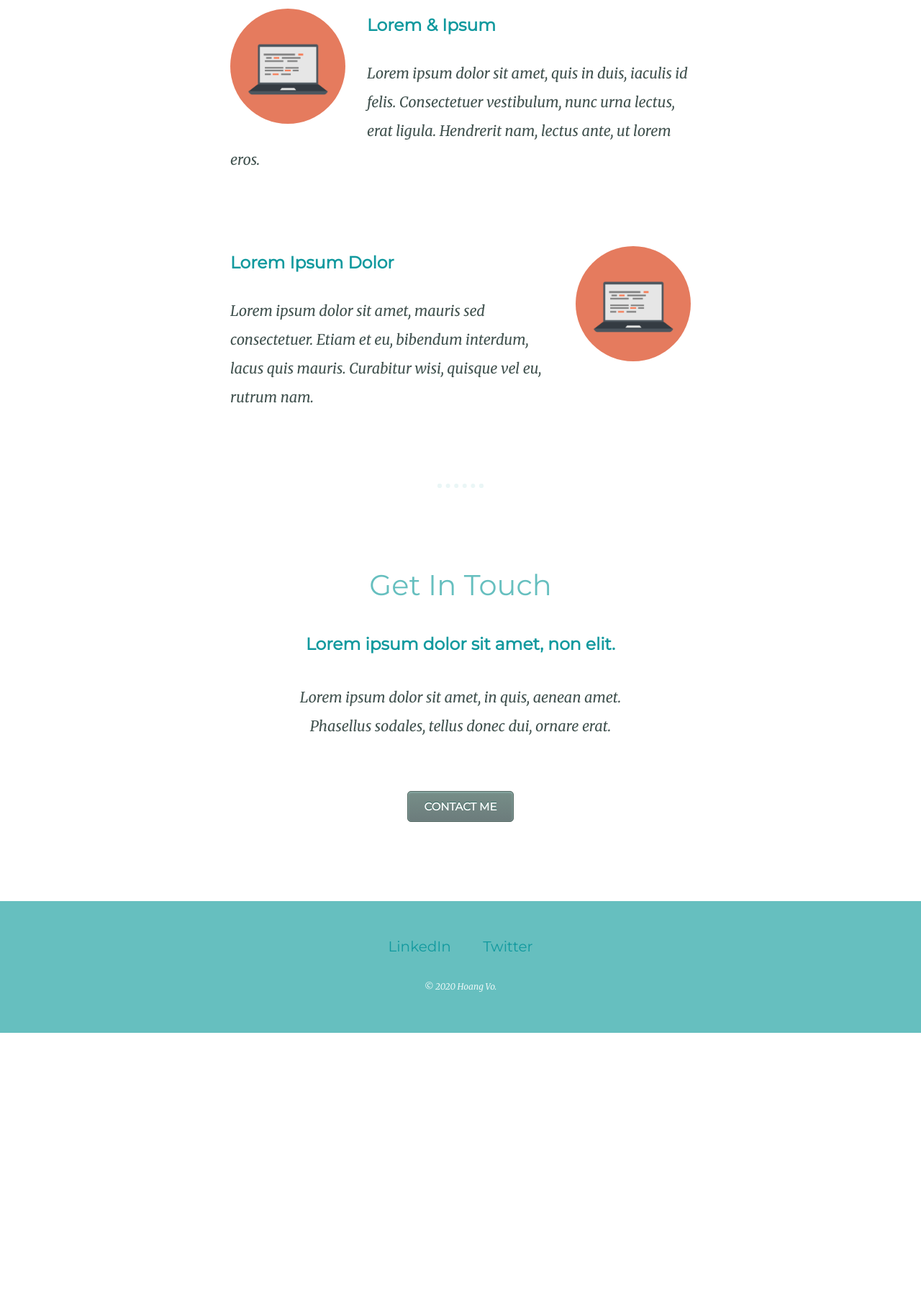
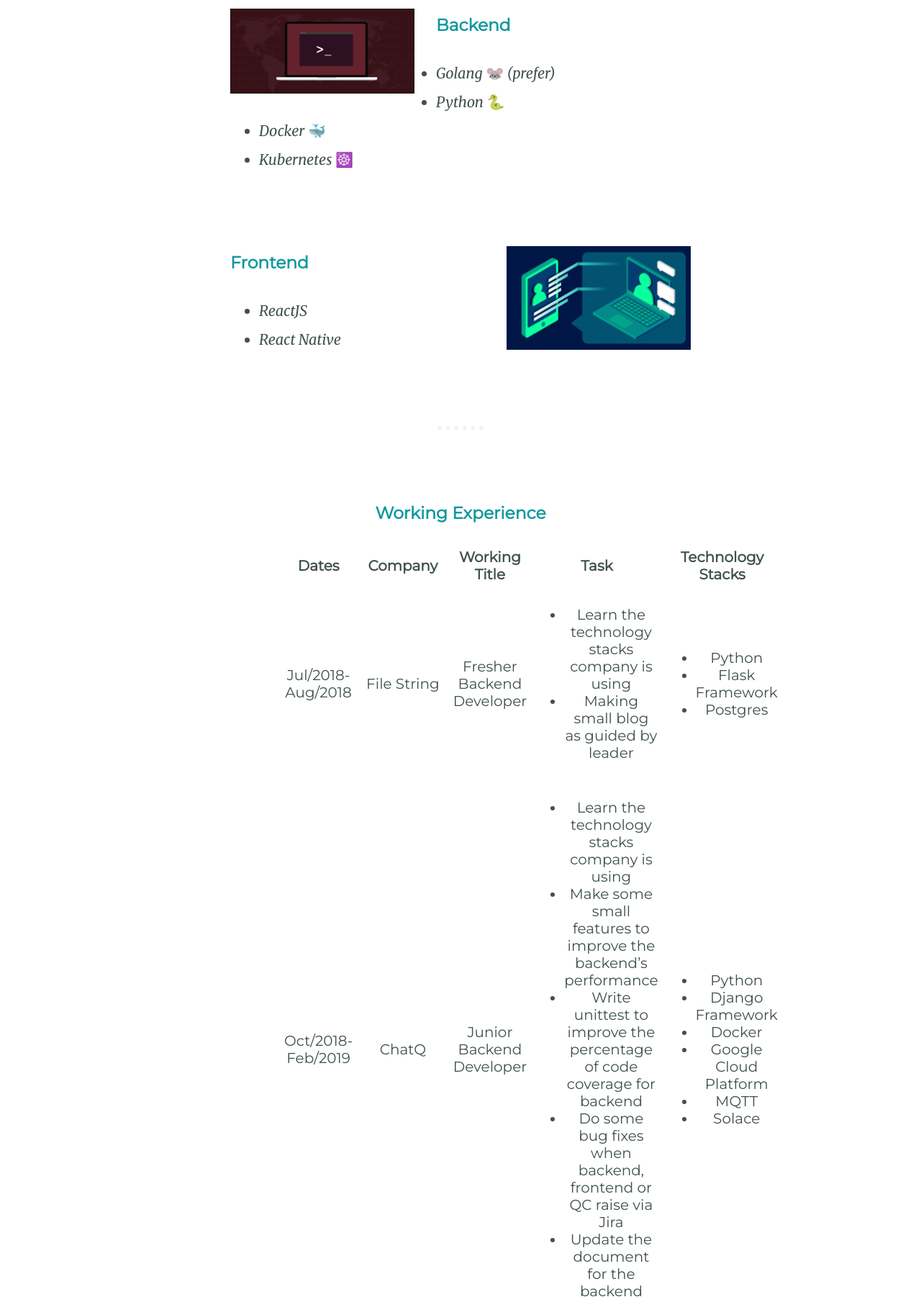
Before and after one commit to imperiustx/CV, a plain HTML site: page index.html in a window 1280 px wide. Shown: the part 1640-3449 px from the top of the page at 72% size. Before the commit the page ends 3075 px from the top, so only its background shows below. Drawn offline with Linux system fonts and the light colour scheme.

Commit message:
add info

```diff
--- a/css/style.css
+++ b/css/style.css
@@ -50,6 +50,11 @@ a:hover {
     color: #EAF6F6;
 }
 
+table {
+    font-family: 'Montserrat', sans-serif;
+    margin: auto;
+}
+
 .top-container {
     background-color: #E4F9F5;
     position: relative;
@@ -80,18 +85,17 @@ a:hover {
 
 .hoang-avatar {
     border-radius: 50%;
+    width: 200px;
 }
 
 .computer2-img {
-    width: 25%;
-    border-radius: 50%;
+    width: 40%;
     float: left;
     margin-right: 30px;
 }
 
 .computer1-img {
-    width: 25%;
-    border-radius: 50%;
+    width: 40%;
     float: right;
     margin-left: 30px;
 }
@@ -111,6 +115,11 @@ a:hover {
 .contact-message {
     width: 40%;
     margin: 40px auto 60px;
+}
+
+.working {
+    width: 40%;
+    margin: 50px auto 50px;
 }
 
 .myButton {
--- a/index.html
+++ b/index.html
@@ -22,7 +22,7 @@
 
     <div class="middle-container">
       <div class="profile">
-        <img class="hoang-avatar" src="img/hoang.jpg" alt="hoang-img" style="width: 200px;">
+        <img class="hoang-avatar" src="img/hoang.jpg" alt="hoang-img">
         <h2>Hello there!</h2>
         <p class="intro">My everyday task is try to combine theory and practice. It always doesn't work and I have no idea why 🙀</p>
       </div>
@@ -30,21 +30,120 @@
       <div class="skills">
         <h2>My Skills.</h2>
         <div class="skill-row">
-          <img class="computer2-img" src="img/computer.png" alt="computer2-img">
-          <h3>Lorem & Ipsum</h3>
-          <p>Lorem ipsum dolor sit amet, quis in duis, iaculis id felis. Consectetuer vestibulum, nunc urna lectus, erat ligula. Hendrerit nam, lectus ante, ut lorem eros.</p>
+          <img class="computer2-img" src="img/bash.PNG" alt="computer2-img">
+          <h3>Backend</h3>
+          <ul>
+            <li>Golang 🐭 (prefer)</li>
+            <li>Python 🐍</li>
+            <li>Docker 🐳</li>
+            <li>Kubernetes ☸️</li>
+          </ul>
         </div>
         <div class="skill-row">
-          <img class="computer1-img" src="img/computer.png" alt="computer1-img">
-          <h3>Lorem Ipsum Dolor</h3>
-          <p>Lorem ipsum dolor sit amet, mauris sed consectetuer. Etiam et eu, bibendum interdum, lacus quis mauris. Curabitur wisi, quisque vel eu, rutrum nam.</p>
+          <img class="computer1-img" src="img/phone.PNG" alt="computer1-img">
+          <h3>Frontend</h3>
+          <ul>
+            <li>ReactJS</li>
+            <li>React Native</li>
+          </ul>
         </div>
       </div>
       <hr>
+      <div class="working">
+        <h3>Working Experience</h3>
+          <table cellspacing="10">
+            <thead>
+              <tr>
+                <th>Dates</th>
+                <th>Company</th>
+                <th>Working Title</th>
+                <th>Task</th>
+                <th>Technology Stacks</th>
+              </tr>
+            </thead>
+            <tbody>
+              <tr>
+                <td>Jul/2018-Aug/2018</td>
+                <td>File String</td>
+                <td>Fresher Backend Developer</td>
+                <td>
+                  <ul>
+                    <li>Learn the technology stacks company is using</li>
+                    <li>Making small blog as guided by leader</li>
+                  </ul>
+                </td>
+                <td>
+                  <ul>
+                    <li>Python</li>
+                    <li>Flask Framework</li>
+                    <li>Postgres</li>
+                  </ul>
+                </td>
+              </tr>
+              <tr>
+                <td>Oct/2018-Feb/2019</td>
+                <td>ChatQ</td>
+                <td>Junior Backend Developer</td>
+                <td>
+                  <ul>
+                    <li>Learn the technology stacks company is using</li>
+                    <li>Make some small features to improve the backend’s performance</li>
+                    <li>Write unittest to improve the percentage of code coverage for backend</li>
+                    <li>Do some bug fixes when backend, frontend or QC raise via Jira</li>
+                    <li>Update the document for the backend</li>
+                  </ul>
+                </td>
+                <td>
+                  <ul>
+                    <li>Python</li>
+                    <li>Django Framework</li>
+                    <li>Docker</li>
+                    <li>Google Cloud Platform</li>
+                    <li>MQTT</li>
+                    <li>Solace</li>
+                  </ul>
+                </td>
+              </tr>
+              <tr>
+                <td>Jul/2019-Feb/2020</td>
+                <td>Comspaces</td>
+                <td>Junior Backend Developer</td>
+                <td>
+                  <ul>
+                    <li>Learn the technology stacks company is using</li>
+                    <li>Build from scratch chat service</li>
+                    <li>Design schema for chat service: Change database schema several times for optimizing read/write performance</li>
+                    <li>Provide RESTful APIs for frontend developers to make a complete web app & mobile app</li>
+                    <li>Write and update the document using swagger for teammates to review and using</li>
+                  </ul>
+                </td>
+                <td>
+                  <ul>
+                    <li>Golang</li>
+                    <li>Docker</li>
+                    <li>MongoDB</li>
+                    <li>MQTT</li>
+                    <li>RabbitMQ</li>
+                  </ul>
+                </td>
+              </tr>
+            </tbody>
+          </table>
+      </div>
+      <hr>
+      <div class="myself">
+        <h2>More about myself</h2>
+        <h3>Technology has so much things to learn, so I decide to learn Frontend (web app and mobile app) for fun and and testing APIs purposes. My main focus right now is Backend stacks</h3>
+        <!-- <p class="contact-message">Lorem ipsum dolor sit amet, in quis, aenean amet. Phasellus sodales, tellus donec dui, ornare erat.</p> -->
+
+      </div>
+    </div>
       <div class="contact-me">
         <h2>Get In Touch</h2>
-        <h3>Lorem ipsum dolor sit amet, non elit.</h3>
-        <p class="contact-message">Lorem ipsum dolor sit amet, in quis, aenean amet. Phasellus sodales, tellus donec dui, ornare erat.</p>
+        <h3>Feel free to contact me at anytime</h3>
+        <p class="contact-message">My Phone: (+84) 08-6868-9751 (Zalo, Viber, Line, Telegram)</p>
+        <p class="contact-message">My Email: bktathoang@gmail.com</p>
+        <p class="contact-message">My Skype: frozeart7 (cat avatar 😻) </p>
         <a class="myButton" href="mailto:bktathoang@gmail.com">CONTACT ME</a>
       </div>
     </div>
@@ -52,7 +151,7 @@
 
     <div class="bottom-container">
       <a class="footer-link" href="https://www.linkedin.com/">LinkedIn</a>
-      <a class="footer-link" href="https://twitter.com/">Twitter</a>
+      <a class="footer-link" href="https://twitter.com/HoangImperius">Twitter</a>
       <p class="copyright">© 2020 Hoang Vo.</p>
     </div>
 
```
Also changed, not shown: img/background.png (added), img/bash.PNG (added), img/phone.PNG (added).
